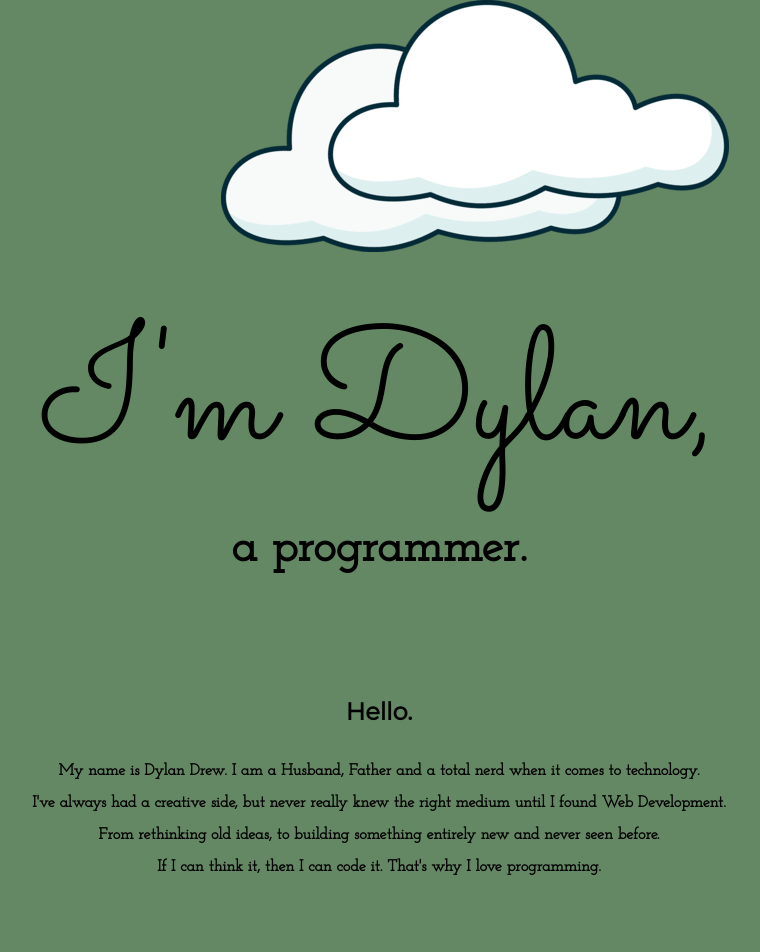
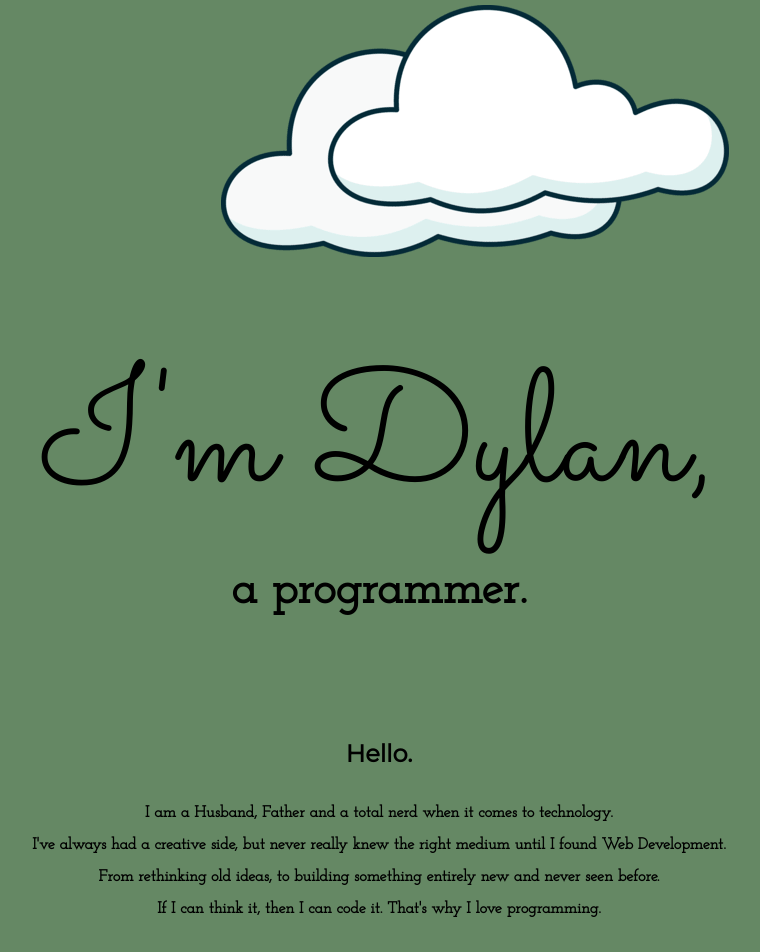
Before and after one commit to flerq/cv, a plain HTML site: page index.html in a window 1280 px wide. Shown: the top 952 px of the page, without its empty margins (261-1021 px from the left). Drawn offline with Linux system fonts and the light colour scheme.

Commit message:
Update index.html

```diff
--- a/index.html
+++ b/index.html
@@ -13,8 +13,9 @@
 
 <body>
 
-  <img class="top-cloud" src="images/cloud.png" alt="cloud-img">
+
   <div class="name-container">
+    <img class="top-cloud" src="images/cloud.png" alt="cloud-img">
     <h1 class="name">I'm Dylan,</h1>
     <p class="name-description">a programmer.</p>
   </div>
@@ -23,7 +24,7 @@
     <div class="profile">
 
       <h2>Hello.</h2>
-      <p class="intro">My name is Dylan Drew. I am a Husband, Father and a total nerd when it comes to technology. <br />
+      <p class="intro">I am a Husband, Father and a total nerd when it comes to technology. <br />
         I've always had a creative side, but never really knew the right medium until I found Web Development.<br />
         From rethinking old ideas, to building something entirely new and never seen before.<br />
         If I can think it, then I can code it. That's why I love programming.</p>
```
